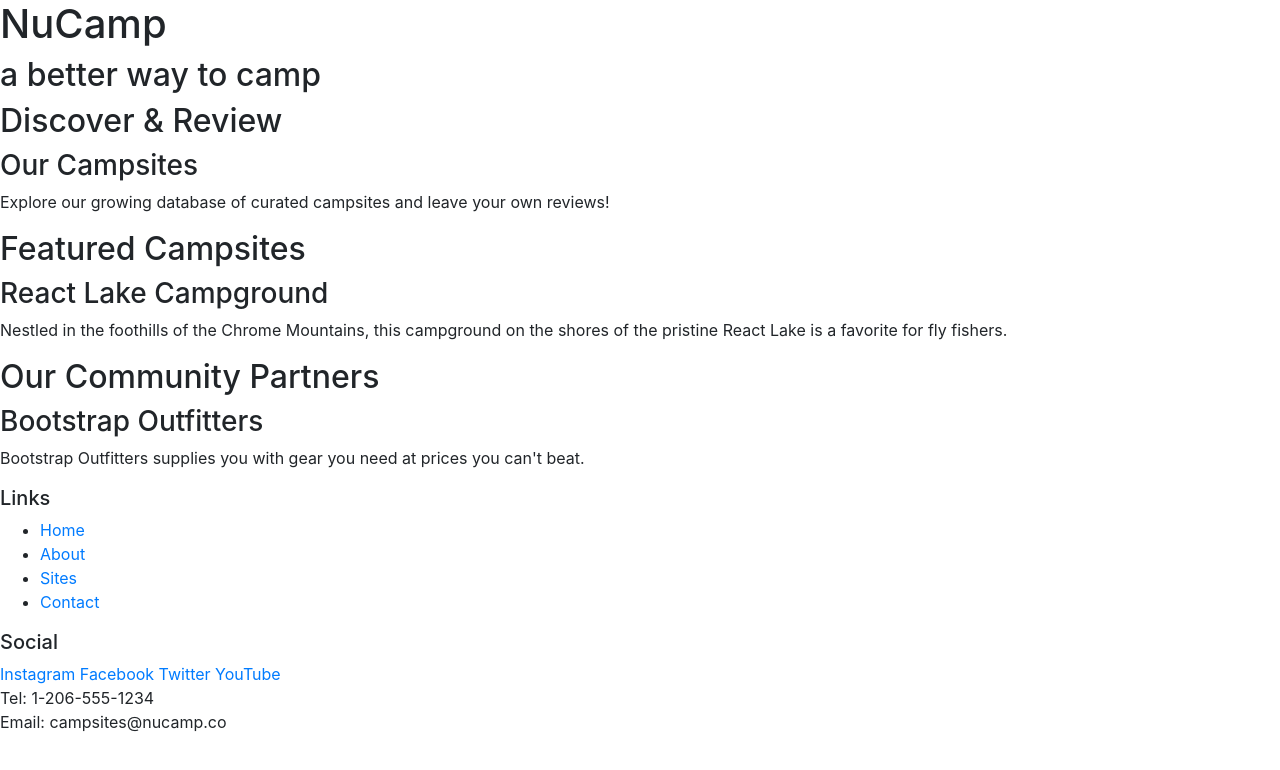
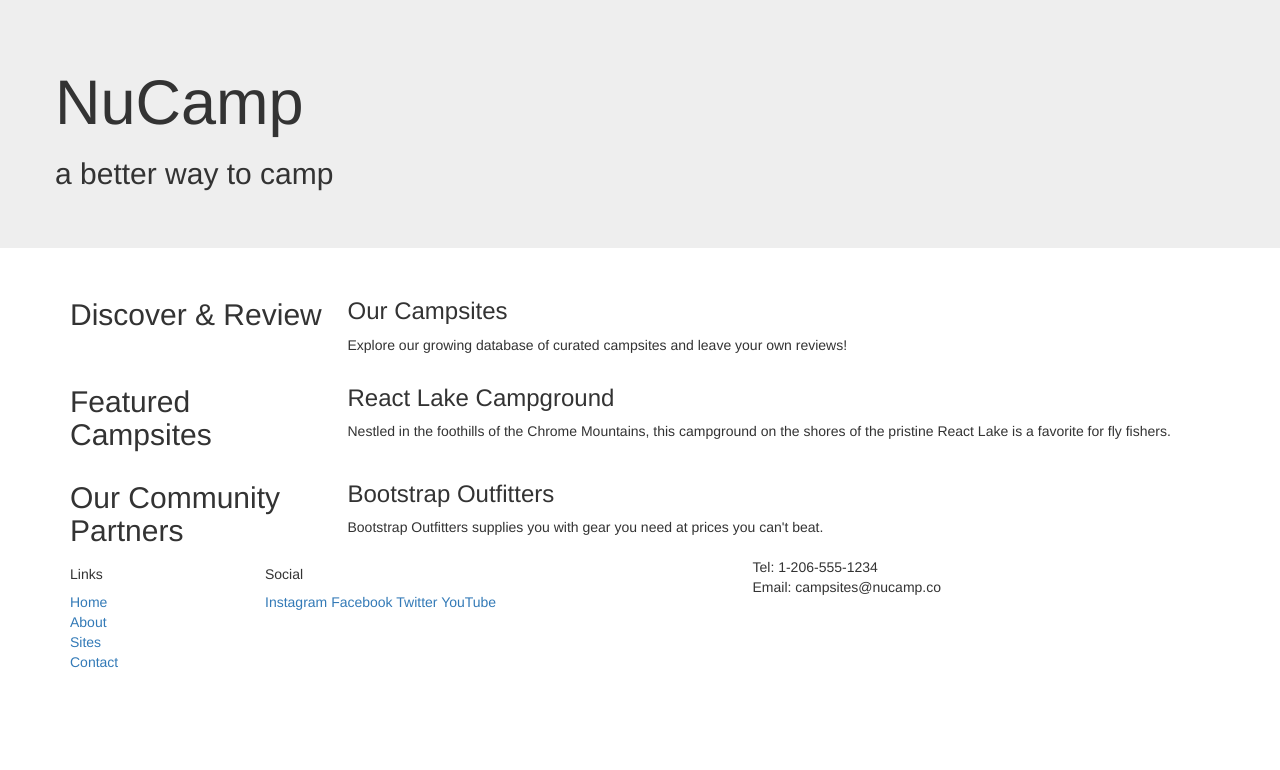
Before and after one commit to nelsontimothyd/nucampsite, a website: page index.html in a window 1280 px wide. Drawn offline with nearby package versions, Linux system fonts and the light colour scheme.

Commit message:
Bootstrap Grid

```diff
--- a/index.html
+++ b/index.html
@@ -12,51 +12,73 @@
 
 <body>
 
-    <header>
-        <div>
+    <header class="jumbotron">
+        <div class="container">
+            <div class="row">
+                <div class="col">
                     <h1>NuCamp</h1>
                     <h2>a better way to camp</h2>
                 </div>
+            </div>
+        </div>
     </header>
 
-    <div>
+    <div class="container">
+        <div class="row">
+            <div class="col-sm-4 order-sm-last col-md-3">
                 <h2>Discover & Review</h2>
+            </div>
+            <div class="col">
                 <h3>Our Campsites</h3>
                 <p>Explore our growing database of curated campsites and leave your own reviews!</p>
             </div>
+        </div>
 
-    <div>
+        <div class="row">
+            <div class="col-sm-4 col-md-3">
                 <h2>Featured Campsites</h2>
+            </div>
+            <div class="col">
                 <h3>React Lake Campground</h3>
                 <p>Nestled in the foothills of the Chrome Mountains, this campground on the shores of the pristine React Lake is a favorite for fly fishers.</p>
             </div>
+        </div>
 
-    <div>
+        <div class="row">
+            <div class="col-sm-4 order-sm-last col-md-3">
                 <h2>Our Community Partners</h2>
+            </div>
+            <div class="col">
                 <h3>Bootstrap Outfitters</h3>
                 <p>Bootstrap Outfitters supplies you with gear you need at prices you can't beat.</p>
             </div>
+        </div>
+    </div>
 
     <footer>
-        <div>
+        <div class="container">
+            <div class="row">
+                <div class="col-4 col-sm-2 offset-1">
                     <h5>Links</h5>
-            <ul>
+                    <ul class="list-unstyled">
                         <li><a href="#">Home</a></li>
                         <li><a href="#">About</a></li>
                         <li><a href="#">Sites</a></li>
                         <li><a href="#">Contact</a></li>
                     </ul>
                 </div>
-        <div>
+                <div class="col-6 col-sm-5">
                     <h5>Social</h5>
                     <a href="http://instagram.com/">Instagram</a>
                     <a href="http://facebook.com/">Facebook</a>
                     <a href="http://twitter.com/">Twitter</a>
                     <a href="http://youtube.com/">YouTube</a>
                 </div>
-        <div>
+                <div class="col-sm-4">
                     Tel: 1-206-555-1234<br />
                     Email: campsites@nucamp.co
+                </div>
+            </div>
         </div>
     </footer>
     <script src="node_modules/jquery/dist/jquery.slim.min.js"></script>
```
Also changed, not shown: aboutus.html (added, +86 -0 lines). Lines whose indentation alone changed are shown as unchanged.
